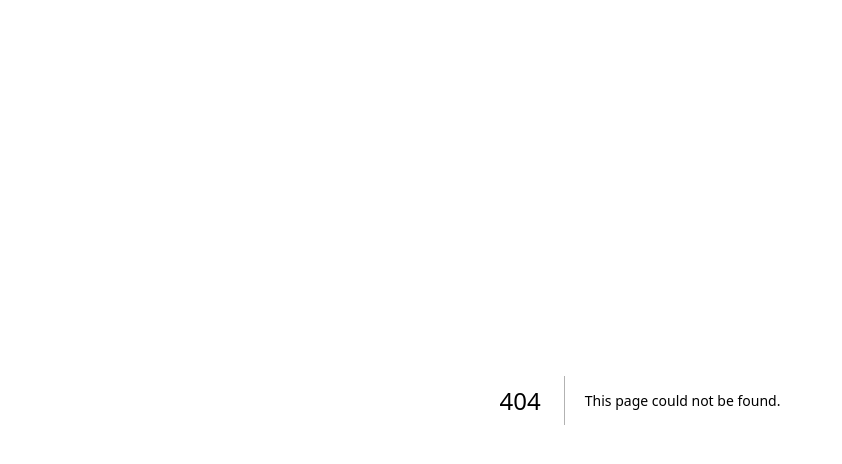
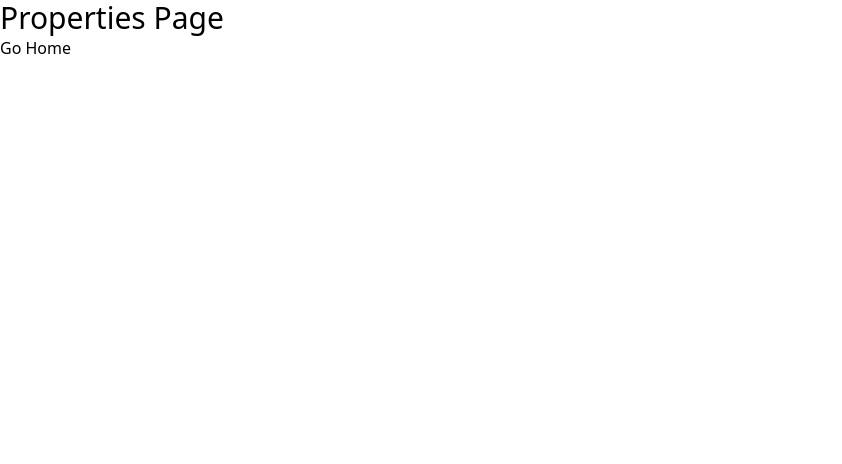
Before and after one commit to ahdeveci/property-pulse, a Next.js app: page /properties in a window 1280 px wide. Before the commit this address had no page. Shown: the top 464 px of the page, without its empty margins (0-842 px from the left). Built offline with nearby package versions, Linux system fonts and the light colour scheme.

Commit message:
feat: add property pages routing

```diff
--- a/app/page.jsx
+++ b/app/page.jsx
@@ -1,10 +1,12 @@
+import Link from 'next/link';
 
 const HomePage = () => {
-    return (
-        <div>
-           Home Page
-        </div>
-    );
+  return (
+    <div>
+      <h1 className="text-3xl">Welcome</h1>
+      <Link href="/properties">Show Properties</Link>
+    </div>
+  );
 };
 
 export default HomePage;
--- /dev/null
+++ b/app/properties/[id]/page.jsx
@@ -0,0 +1,10 @@
+
+const PropertyPage = () => {
+    return (
+        <div>
+            Property Page
+        </div>
+    );
+};
+
+export default PropertyPage;
--- /dev/null
+++ b/app/properties/add/page.jsx
@@ -0,0 +1,10 @@
+
+const PropertyAddPage = () => {
+    return (
+        <div>
+            Property Add Page
+        </div>
+    );
+};
+
+export default PropertyAddPage;
--- /dev/null
+++ b/app/properties/page.jsx
@@ -0,0 +1,13 @@
+import Link from "next/link";
+
+const PropertiesPage = () => {
+    return (
+        <div>
+            <h1 className="text-3xl">Properties Page</h1>
+            <Link href="/">Go Home</Link>
+
+        </div>
+    );
+};
+
+export default PropertiesPage;
```
